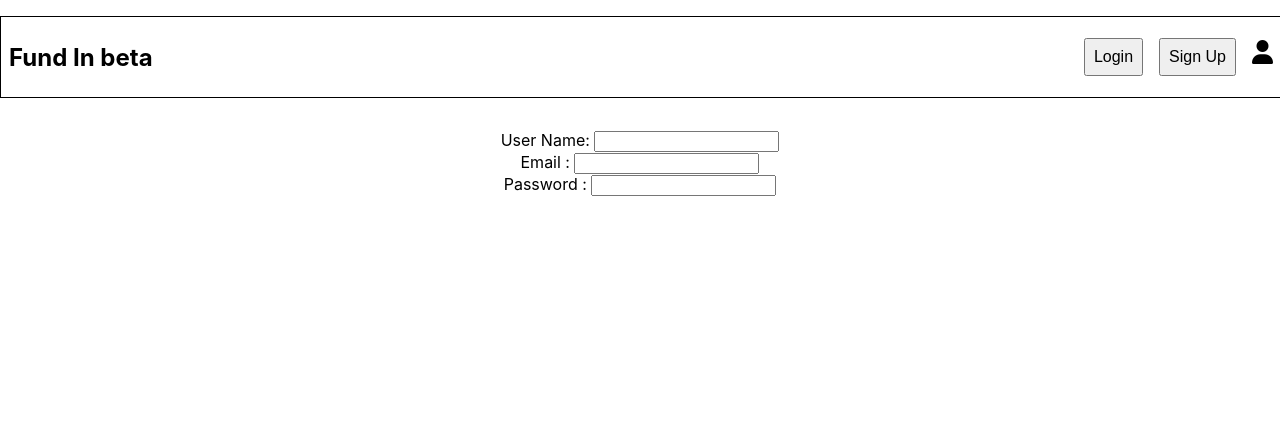
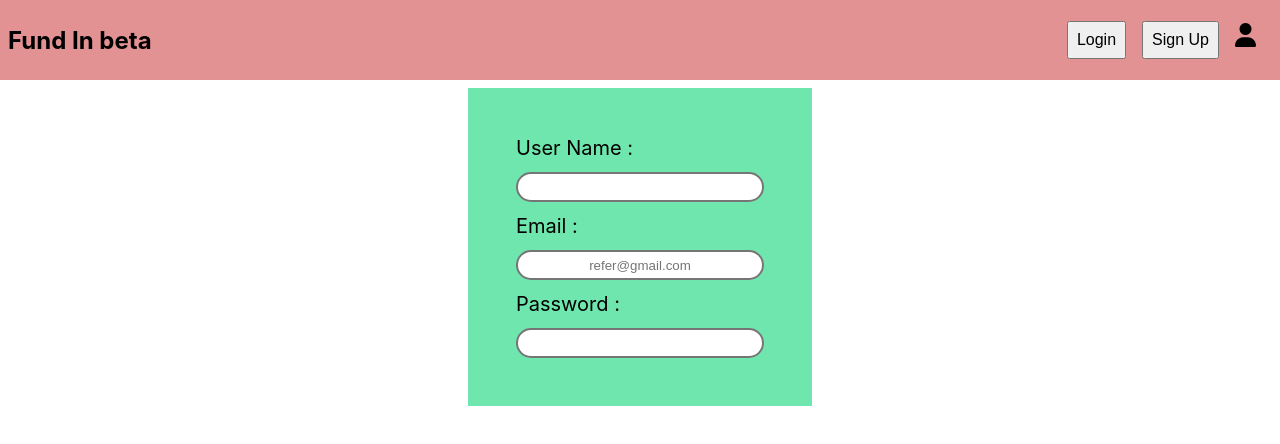
Before and after one commit to nktaaa/fundin, a React (Create React App) app: page / in a window 1280 px wide. Shown: the top 444 px of the page. Built offline with nearby package versions, Linux system fonts and the light colour scheme.

Commit message:
added signup and navbar page

```diff
--- a/src/components/Navbar.module.css
+++ b/src/components/Navbar.module.css
@@ -1,12 +1,11 @@
 .NavContainer{
     height: 5rem;
     width: 100%;
-    border: 1px solid black;
+    /* border: 1px solid black; */
     display: flex;
     align-items: center;
     justify-content: space-between;
-    margin-top: 1rem;
-
+    background: #e29292;
 
 }
 .Title{
@@ -15,6 +14,7 @@
 .LoginBox{
     display: flex;
    gap: 1rem;
+   margin-right: 1rem;
 }
 .loginbtn,.sgnbtn{
    padding: 0.5rem;
--- a/src/components/Signup.jsx
+++ b/src/components/Signup.jsx
@@ -5,19 +5,19 @@ function Signuppage() {
     <>
     <div className={`${styles.formcontainer}`}>
     <div className={`${styles.form}`}>
-    <form action="">
-      <div>
-      <label htmlFor="username">User Name: </label>
-      <input type="text" name="username" id="username" />
-      </div>
-      <div>
-      <label htmlFor="email">Email : </label>
-      <input type="email" name="email" id="email" />
-      </div>
-     <div>
-     <label htmlFor="password">Password : </label>
-      <input type="password" name="password" id="password" />
-     </div>
+    <form action="" className={`${styles.formbx}`}>
+
+      <label htmlFor="username" className={`${styles.label}`}>User Name : </label>
+      <input type="text" name="username" id="username" className={`${styles.inputbx}`} />
+
+
+      <label htmlFor="email" className={`${styles.label}`}>Email : </label>
+      <input type="email" name="email" id="email" placeholder='refer@gmail.com' className={`${styles.inputbx}`} />
+
+
+     <label htmlFor="password" className={`${styles.label}`}>Password : </label>
+      <input type="password" name="password" id="password" className={`${styles.inputbx}`}/>
+
 
     </form>
     </div>
--- a/src/components/Signup.module.css
+++ b/src/components/Signup.module.css
@@ -1,12 +1,29 @@
 .formcontainer{
+  margin-top: 0.5rem;
     display: flex;
-    align-items: center;
   justify-content: center;
 }
 .form{
     /* border: 1px solid black; */
-    width: 50%;
-    text-align: center;
-   padding: 2rem;
+    /* text-align: center; */
+   padding: 1rem;
+   background: #6fe6ae;
 
 }
+.formbx{
+  display: flex;
+  flex-direction: column;
+  padding: 2rem;
+  gap: 0.75rem;
+}
+.inputbx{
+  border-radius: 2rem;
+  border-style: solid;
+  height: 1.5rem;
+    width: 15rem;
+    text-align: center;
+}
+.label{
+  font-size: 1.25rem;
+  font-weight: 400;
+}
```
